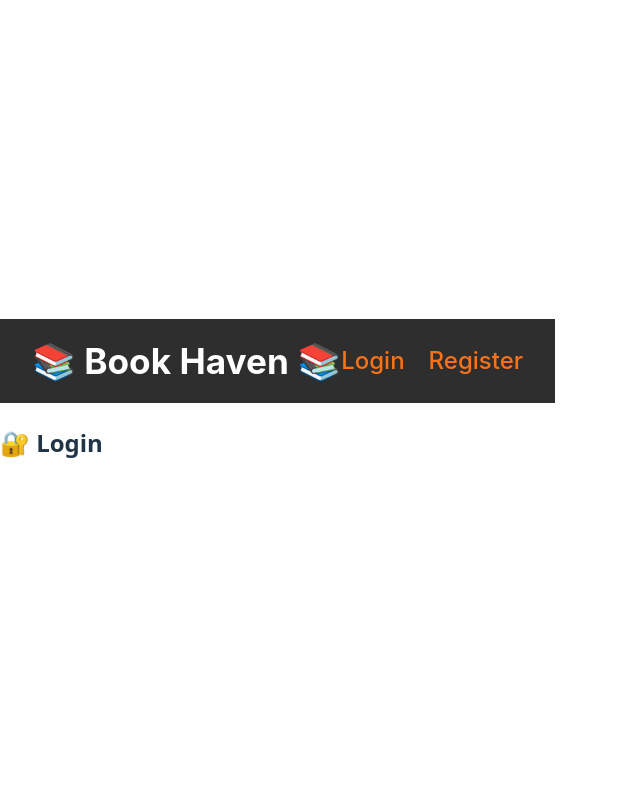
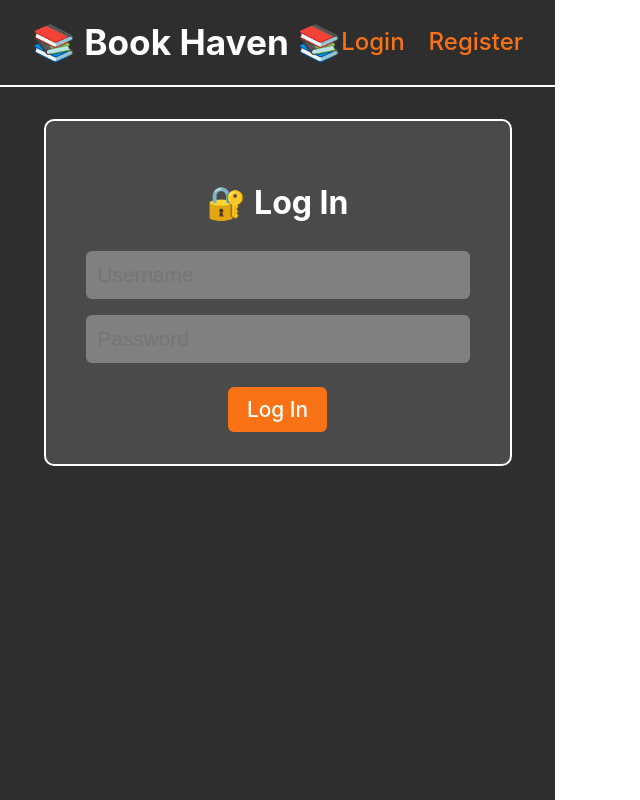
Before and after one commit to mirakour/Book-Haven-Store-Front-End, a React (Vite) app: page /login in a window 1280 px wide. Shown: the top 800 px of the page, without its empty margins (0-640 px from the left). Built offline with nearby package versions, Linux system fonts and the light colour scheme.

Commit message:
Update Login.jsx

```diff
--- a/src/pages/Login.jsx
+++ b/src/pages/Login.jsx
@@ -1,3 +1,110 @@
-export default function Login() {
-  return <h2>🔐 Login</h2>;
+import { useState } from "react";
+import { useNavigate } from "react-router-dom";
+import { loginUser } from "../api/auth";
+
+function Login() {
+  const [username, setUsername] = useState("");
+  const [password, setPassword] = useState("");
+  const [error, setError] = useState(null);
+  const navigate = useNavigate();
+
+  async function handleSubmit(e) {
+    e.preventDefault();
+    setError(null);
+    try {
+      const data = await loginUser(username, password);
+      localStorage.setItem("token", data.token);
+      navigate("/account");
+    } catch (err) {
+      setError("❌ Invalid credentials. Please try again.");
+      console.error(err);
+    }
+  }
+
+  return (
+    <div
+      style={{
+        padding: "2rem",
+        backgroundColor: "#2e2e2e",
+        fontFamily: "-apple-system, BlinkMacSystemFont, sans-serif",
+        minHeight: "100vh",
+        color: "white",
+        textAlign: "center",
+      }}
+    >
+      <div
+        style={{
+          backgroundColor: "#4a4a4a",
+          padding: "2rem",
+          borderRadius: "10px",
+          border: "2px solid white",
+          maxWidth: "400px",
+          margin: "0 auto",
+        }}
+      >
+        <h2 style={{ fontSize: "2rem", marginBottom: "1.5rem" }}>🔐 Log In</h2>
+        <form onSubmit={handleSubmit}>
+          <input
+            placeholder="Username"
+            value={username}
+            onChange={(e) => setUsername(e.target.value)}
+            required
+            style={{
+              padding: "0.75rem",
+              marginBottom: "1rem",
+              width: "90%",
+              fontSize: "1.3rem",
+              borderRadius: "6px",
+              backgroundColor: "gray",
+              color: "white",
+              border: "none",
+            }}
+          /><br />
+          <input
+            type="password"
+            placeholder="Password"
+            value={password}
+            onChange={(e) => setPassword(e.target.value)}
+            required
+            style={{
+              padding: "0.75rem",
+              marginBottom: "1.5rem",
+              width: "90%",
+              fontSize: "1.3rem",
+              borderRadius: "6px",
+              backgroundColor: "gray",
+              color: "white",
+              border: "none",
+            }}
+          /><br />
+          <button
+            type="submit"
+            style={{
+              backgroundColor: "#f97316",
+              color: "white",
+              fontSize: "1.3rem",
+              padding: "0.6rem 1.2rem",
+              borderRadius: "6px",
+              border: "none",
+              cursor: "pointer",
+              transition: "transform 0.2s ease, filter 0.2s ease",
+            }}
+            onMouseEnter={(e) => {
+              e.currentTarget.style.transform = "scale(1.05)";
+              e.currentTarget.style.filter = "brightness(1.1)";
+            }}
+            onMouseLeave={(e) => {
+              e.currentTarget.style.transform = "scale(1)";
+              e.currentTarget.style.filter = "brightness(1)";
+            }}
+          >
+            Log In
+          </button>
+        </form>
+        {error && <p style={{ color: "red", marginTop: "1rem" }}>{error}</p>}
+      </div>
+    </div>
+  );
 }
+
+export default Login;
```
